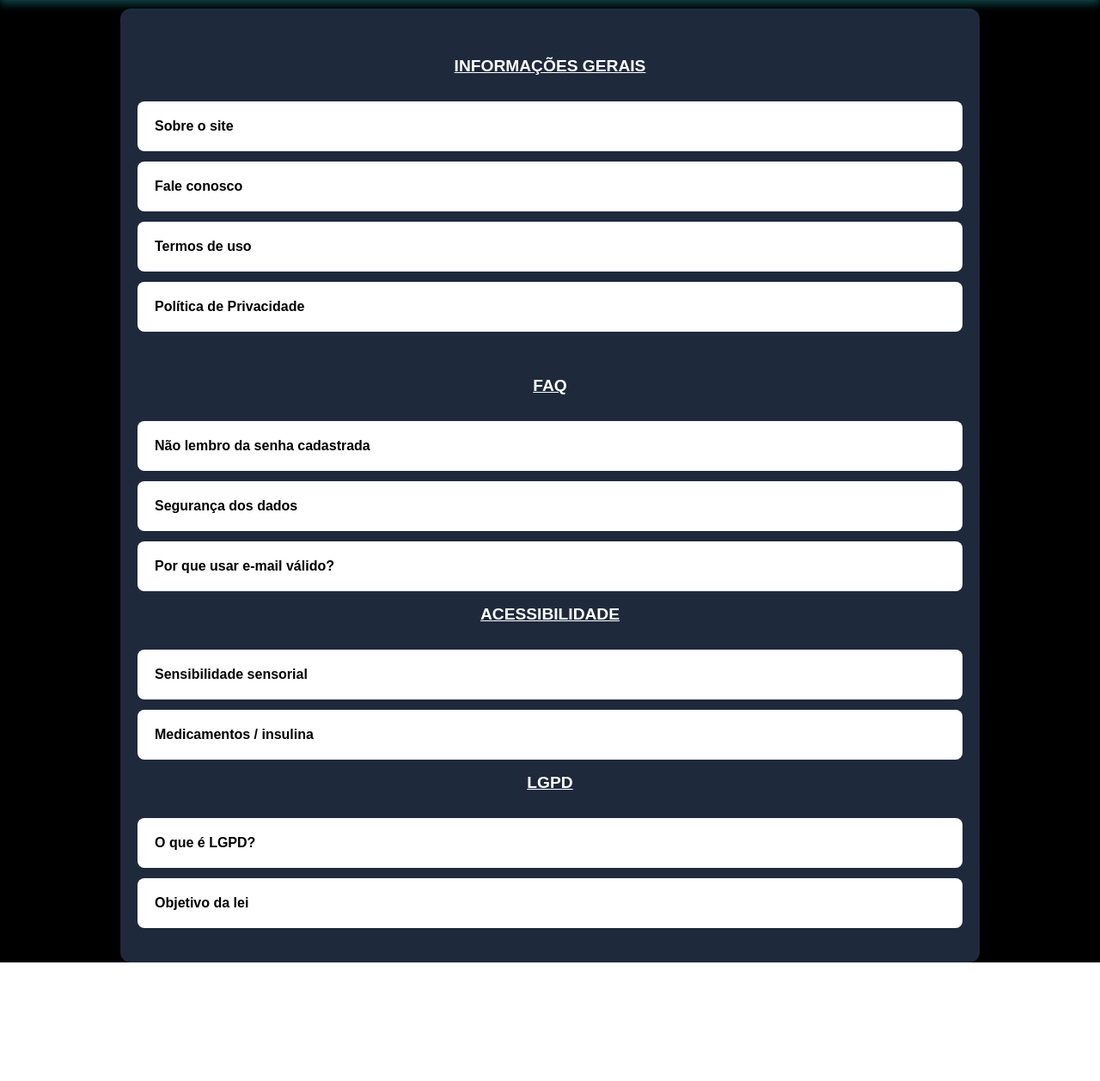
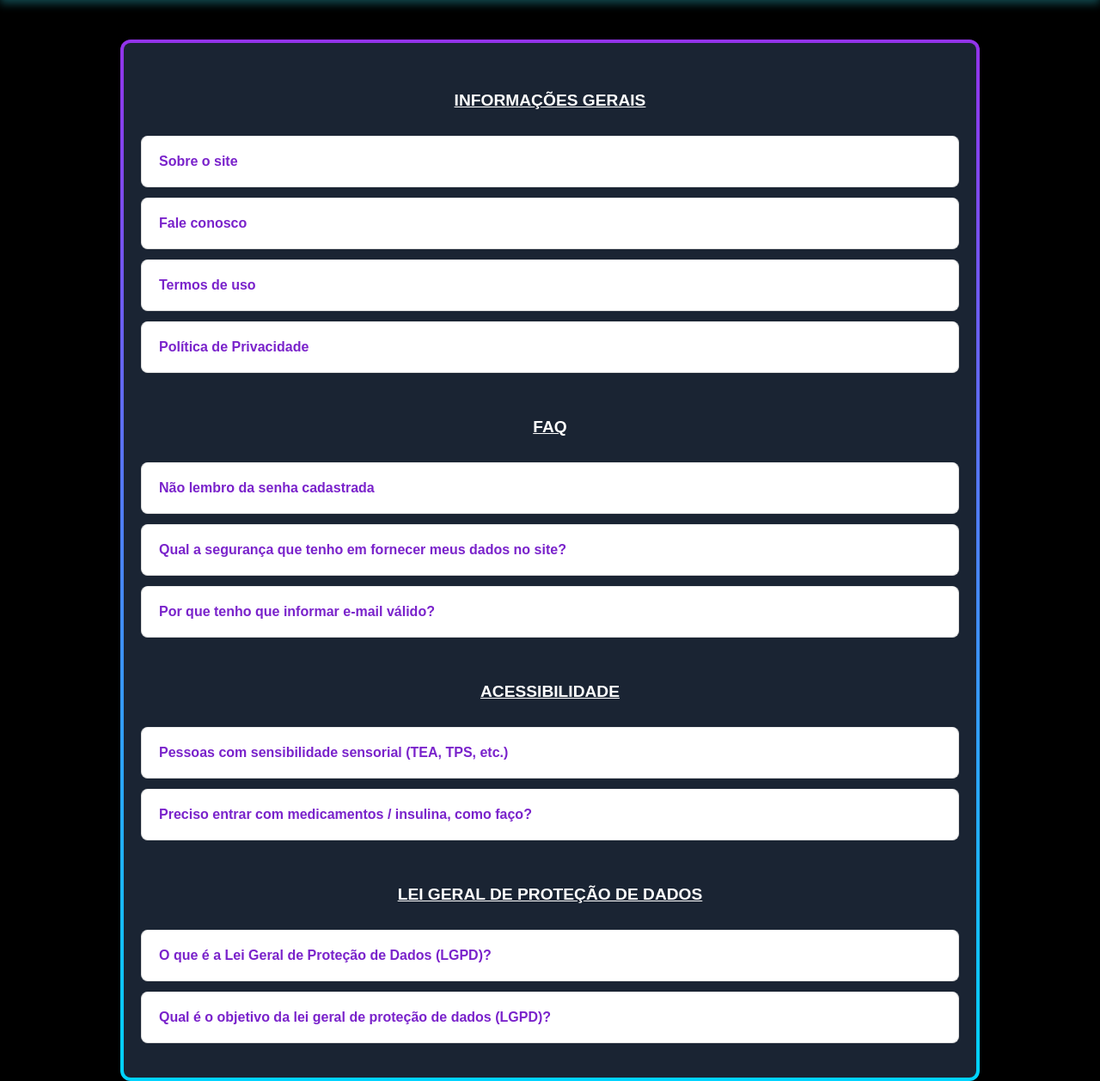
Before and after one commit to GiovanaBt/Lumora_CityFlow, a PHP site: page /informacoes.php in a window 1280 px wide. Shown: the part 80-1338 px from the top of the page at 86% size. Before the commit the page ends 1200 px from the top, so only its background shows below. Run offline with PHP 8.4, Linux system fonts and the light colour scheme; a user stored in the database is signed in.

Commit message:
Informações
Arrumei o css e um pouco de php da ultima atualização da página "informações".

```diff
--- a/informacoes.css
+++ b/informacoes.css
@@ -1,3 +1,71 @@
+/* Container Principal */
+.info-container {
+    background-color: #1E293B; /* Fundo preto conforme as fotos */
+    color: white;
+    font-family: 'Arial', sans-serif;
+    padding: 40px 20px;
+    text-align: left;
+    min-height: 100vh;
+    /* Localize a classe do seu container azul e adicione isso: */
+border: 4px solid transparent;
+background-image: linear-gradient(#1a2433, #1a2433),
+                  linear-gradient(to bottom, #9333ea, #00d4ff);
+background-origin: border-box;
+background-clip: padding-box, border-box;
+border-radius: 12px; /* Para as pontas ficarem arredondadas como na sua foto */
+}
+
+.info-title {
+    font-size: 2.5rem;
+    font-weight: bold;
+    margin-bottom: 10px;
+    /* Se o seu título for um h1, use: */
+    color: #ffffff;       /* Define a cor branca */
+    text-align: left;   /* Centraliza o texto horizontalmente */
+    width: 100%;          /* Garante que ele ocupe a largura total para centralizar */
+}
+
+.info-subtitle {
+border-radius: 12px; /* Para as pontas ficarem arredondadas como na sua foto */
+    text-align: center;
+}
+
+.accordion-item summary {
+    color: #7a23cb;
+}
+
+
+.accordion-header {
+    padding: 15px 20px;
+    cursor: pointer;
+}
+
+.content {
+    padding: 0 25px 10px 25px;
+    color: #1E293B;
+    color: #000000;
+    line-height: 1.6;
+    font-size: 0.95rem;
+}
+
+.content p {
+    color: #9333ea;
+}
+
+
+
+
+
+/* Estilo do container */
+.accordion-item {
+  border: 1px solid #ddd;
+  border-top: 1px solid #eee;
+  background-color: #fafafa;
+}
+
+
+
+
 /* =========================
    CONTAINER PRINCIPAL
 ========================= */
@@ -6,7 +74,7 @@
     max-width: 1000px;
     margin: 0 auto;
     padding: 40px 20px;
-    text-align: center;
+    text-align: left;
 
     background-color: #1E293B;
     border-radius: 12px;
@@ -19,7 +87,7 @@
 .main-title {
     color: white;
     font-size: 2.2rem;
-    text-align: center;
+    text-align: left;
     margin: 50px 0 40px;
     text-transform: uppercase;
 }
--- a/informacoes.php
+++ b/informacoes.php
@@ -1,36 +1,34 @@
 <?php
 include 'Conexao.php';
+if (!isset($_SESSION)) { session_start(); }
 
-if (!isset($_SESSION)) {
-    session_start();
-}
-
-// Proteção: Se não estiver logado
+// Proteção: Se não estiver logado, redireciona para a index ou exibe erro
 if (!isset($_SESSION['usuario_id'])) {
     echo "<script>alert('Você precisa estar logado para acessar esta página.'); window.location.href='index.php';</script>";
     exit;
 }
 ?>
 
+
 <!DOCTYPE html>
 <html lang="pt-br">
 <head>
     <meta charset="UTF-8">
-    <meta name="viewport" content="width=device-width, initial-scale=1.0">
     <title>CityFlow - Informações</title>
     <link rel="stylesheet" href="header.css">
     <link rel="stylesheet" href="index.css">
     <link rel="stylesheet" href="informacoes.css">
     <link rel="stylesheet" href="https://cdnjs.cloudflare.com/ajax/libs/font-awesome/6.5.0/css/all.min.css">
 </head>
+</html>
 
 <body>
 
+<br><br>
+
 <header>
     <div class="logo">
-        <a href="index.php">
-            <img src="imgs/cityFlow.webp" alt="Logo CityFlow">
-        </a>
+        <a href="index.php"><img src="imgs/cityFlow.webp" alt="Logo CityFlow"></a>
     </div>
 
     <a href="mapa.php" target="_blank">
@@ -40,20 +38,14 @@ if (!isset($_SESSION['usuario_id'])) {
     <nav>
         <ul class="menu">
             <li><a href="index.php">INÍCIO</a></li>
+
             <li><a href="informacoes.php">INFORMAÇÕES</a></li>
-            <li>
-                <a href="cadastroEvento.php">
-                    <i class="fa-solid fa-circle-plus"></i> DIVULGAR EVENTOS
-                </a>
-            </li>
+            <li><a href="cadastroEvento.php"><i class="fa-solid fa-circle-plus"></i> DIVULGAR EVENTOS</a></li>
+
 
             <?php if (isset($_SESSION['usuario_id'])): ?>
                 <li class="perfil">
-                    <a href="#">
-                        <i class="fa-solid fa-circle-user"></i>
-                        <?php echo $_SESSION['nome_usuario']; ?>
-                    </a>
-
+                    <a href="#"><i class="fa-solid fa-circle-user"></i> <?php echo $_SESSION['nome_usuario']; ?></a>
                     <ul class="submenu">
                         <li><a href="minhaConta.php"><i class="fa-solid fa-user-gear"></i> Minha Conta</a></li>
                         <li><a href="minhaConta.php#favoritos"><i class="fa-solid fa-heart"></i> Favoritos</a></li>
@@ -61,116 +53,47 @@ if (!isset($_SESSION['usuario_id'])) {
                         <li><a href="logout.php" class="btn-sair"><i class="fa-solid fa-right-from-bracket"></i> Sair</a></li>
                     </ul>
                 </li>
+
                 <?php endif; ?>
-        </ul>
-    </nav>
 </header>
 
+
 <main class="info-container">
-
     <h2 class="info-subtitle">INFORMAÇÕES GERAIS</h2>
 
         <div class="accordion-group">
-        <details class="accordion-item">
-            <summary>Sobre o site</summary>
-            <div class="content">
-                Somos um site criado para conectar pessoas a experiências urbanas únicas...
+            <details class="accordion-item"><summary>Sobre o site</summary><div class="content">Somos um site criado para conectar pessoas a experiências urbanas únicas. Reunimos eventos informais, encontros e vivências pela cidade, sempre com foco em praticidade, segurança e inclusão. <br><br> Nosso objetivo é facilitar o acesso a momentos autênticos, promovendo conexões reais em um ambiente leve e acessível para todos.</div></details>
+            <details class="accordion-item"><summary>Fale conosco </summary><div class="content"><span style="color: #000000;">Email:</span> <p>lumora.cf@gmail.com</p></div></details>
+            <details class="accordion-item"><summary>Termos de uso </summary><div class="content">Ao utilizar o City Flow, você concorda em usar a plataforma de forma respeitosa e responsável. <br><br> O site conecta usuários a eventos organizados por terceiros, e cada participante é responsável por sua conduta durante as experiências. Não é permitido utilizar a plataforma para atividades ilegais ou que prejudiquem outros usuários. <br><br> Os termos podem ser atualizados a qualquer momento para melhorar nossos serviços.</div></details>
+            <details class="accordion-item"><summary>Política de Privacidade </summary><div class="content">Sua privacidade é prioridade no City Flow. <br><br> Coletamos apenas os dados necessários para oferecer uma experiência segura e personalizada. Suas informações são protegidas e não são compartilhadas sem necessidade ou autorização. <br><br> Você pode solicitar a atualização ou exclusão dos seus dados a qualquer momento, conforme previsto na legislação.</div></details>
         </div>
-        </details>
-
-        <details class="accordion-item">
-            <summary>Fale conosco</summary>
-            <div class="content">
-                <span style="color: #000000;">Email:</span>
-                <p>lumora.cf@gmail.com</p>
-            </div>
-        </details>
-
-        <details class="accordion-item">
-            <summary>Termos de uso</summary>
-            <div class="content">
-                Ao utilizar o City Flow, você concorda em usar a plataforma de forma respeitosa...
-            </div>
-        </details>
-
-        <details class="accordion-item">
-            <summary>Política de Privacidade</summary>
-            <div class="content">
-                Sua privacidade é prioridade no City Flow...
-            </div>
-        </details>
-    </div>
-
+    </section>
     <br><br>
 
     <section class="info-section">
         <h2 class="info-subtitle">FAQ</h2>
-
         <div class="accordion-group">
-            <details class="accordion-item">
-                <summary>Não lembro da senha cadastrada</summary>
-                <div class="content">
-                    Clique em “Esqueci minha senha” na tela de login...
-                </div>
-            </details>
-
-            <details class="accordion-item">
-                <summary>Segurança dos dados</summary>
-                <div class="content">
-                    No City Flow, seus dados são protegidos...
-                </div>
-            </details>
-
-            <details class="accordion-item">
-                <summary>Por que usar e-mail válido?</summary>
-                <div class="content">
-                    Seu e-mail é essencial para confirmação e recuperação de conta...
-                </div>
-            </details>
+            <details class="accordion-item"><summary>Não lembro da senha cadastrada </summary><div class="content">Clique em “Esqueci minha senha” na tela de login e siga as instruções enviadas para o seu e-mail. Em poucos passos você recupera o acesso.</div></details>
+            <details class="accordion-item"><summary>Qual a segurança que tenho em fornecer meus dados no site? </summary><div class="content">No City Flow, seus dados são tratados com seriedade. Utilizamos medidas de segurança para proteger suas informações e seguimos a legislação vigente, garantindo privacidade e transparência no uso dos seus dados.</div></details>
+            <details class="accordion-item"><summary>Por que tenho que informar e-mail válido? </summary><div class="content">Seu e-mail é essencial para confirmar inscrições, enviar atualizações sobre eventos e permitir a recuperação da sua conta, caso necessário.</div></details>
         </div>
     </section>
+    <br><br>
 
     <section class="info-section">
         <h2 class="info-subtitle">ACESSIBILIDADE</h2>
-
         <div class="accordion-group">
-            <details class="accordion-item">
-                <summary>Sensibilidade sensorial</summary>
-                <div class="content">
-                    Recomendamos verificar informações do evento...
-                </div>
-            </details>
-
-            <details class="accordion-item">
-                <summary>Medicamentos / insulina</summary>
-                <div class="content">
-                    Você pode portar medicamentos normalmente...
-                </div>
-            </details>
+            <details class="accordion-item"><summary>Pessoas com sensibilidade sensorial (TEA, TPS, etc.) </summary><div class="content">Se você possui sensibilidade sensorial, recomendamos verificar as informações do evento ou entrar em contato com nossa equipe para orientações específicas. Sempre que possível, incentivamos organizadores a informar detalhes sobre som, iluminação e ambiente.</div></details>
+            <details class="accordion-item"><summary>Preciso entrar com medicamentos / insulina, como faço? </summary><div class="content">Se você precisa portar medicamentos, como insulina, fique tranquilo(a). Recomendamos apenas levar a prescrição médica ou justificativa, caso solicitado pela organização do evento. Seu bem-estar vem em primeiro lugar.</div></details>
             </div>
     </section>
+    <br><br>
 
     <section class="info-section">
-        <h2 class="info-subtitle">LGPD</h2>
-
+        <h2 class="info-subtitle">LEI GERAL DE PROTEÇÃO DE DADOS</h2>
         <div class="accordion-group">
-            <details class="accordion-item">
-                <summary>O que é LGPD?</summary>
-                <div class="content">
-                    A LGPD protege dados pessoais dos usuários...
-                </div>
-            </details>
-
-            <details class="accordion-item">
-                <summary>Objetivo da lei</summary>
-                <div class="content">
-                    Garantir privacidade e proteção de dados pessoais...
-                </div>
-            </details>
+            <details class="accordion-item"><summary>O que é a Lei Geral de Proteção de Dados (LGPD)?</summary><div class="content">A LGPD (Lei Geral de Proteção de Dados Pessoais – Lei 13.709 de 2018) tem o objetivo de proteger e garantir a privacidade dos dados pessoais dos cidadãos (pessoas físicas) no caso de qualquer tratamento destes dados, incluindo aqueles armazenados por empresas em acervos digitais, por meio regras de coleta, armazenamento e uso dos dados pessoais dos usuários. <br><br> A lei dá direito aos usuários de acesso aos seus dados pessoais armazenados e compartilhados em bancos de dados digitais das empresas, além de outros direitos garantidos aos usuários, bem como define obrigações de tais empresas, além de instituir procedimentos para garantir a segurança dos dados. <br><br> A Lei também prevê a possibilidade de o usuário solicitar informações sobre os dados armazenados e solicitar que seus dados sejam eliminados dos acervos digitais das empresas (desde que seja aplicável nos termos da LGPD). <br><br> Sites, produtos e serviços de terceiros (parceiros) possuem termos de uso e políticas de privacidade próprios, sendo necessário solicitar seus direitos diretamente a esses terceiros.</div></details>
+            <details class="accordion-item"><summary>Qual é o objetivo da lei geral de proteção de dados (LGPD)? </summary><div class="content">De acordo com o texto da Lei, ela visa proteger os direitos fundamentais de liberdade e de privacidade e o livre desenvolvimento da personalidade da pessoa natural. O objetivo é também regulamentar qualquer atividade (uso, coleta, armazenamento, compartilhamento, etc que a lei chama de tratamento) de dados pessoais.</div></details>
             </div>
             </section>
-
             </main>
-
-</body>
-</html>
```
Lines whose indentation alone changed are shown as unchanged.
